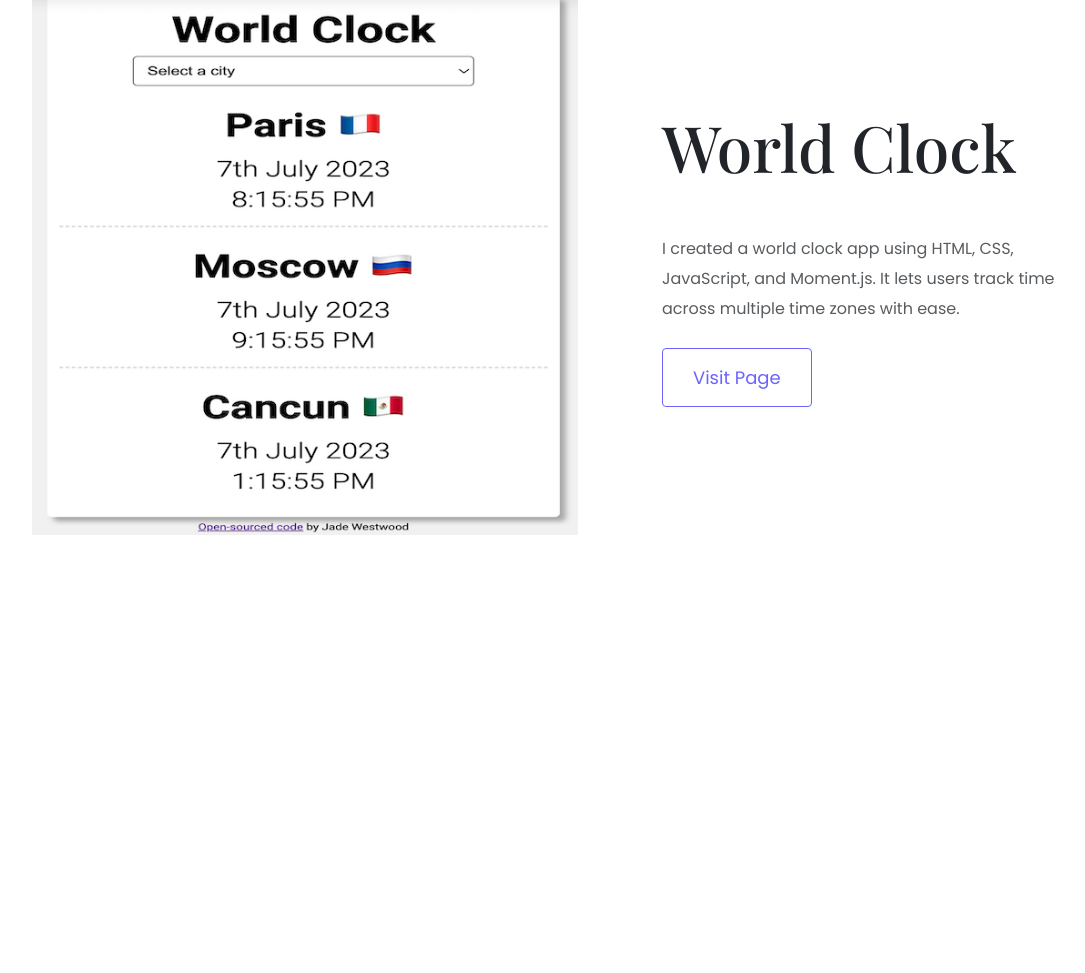
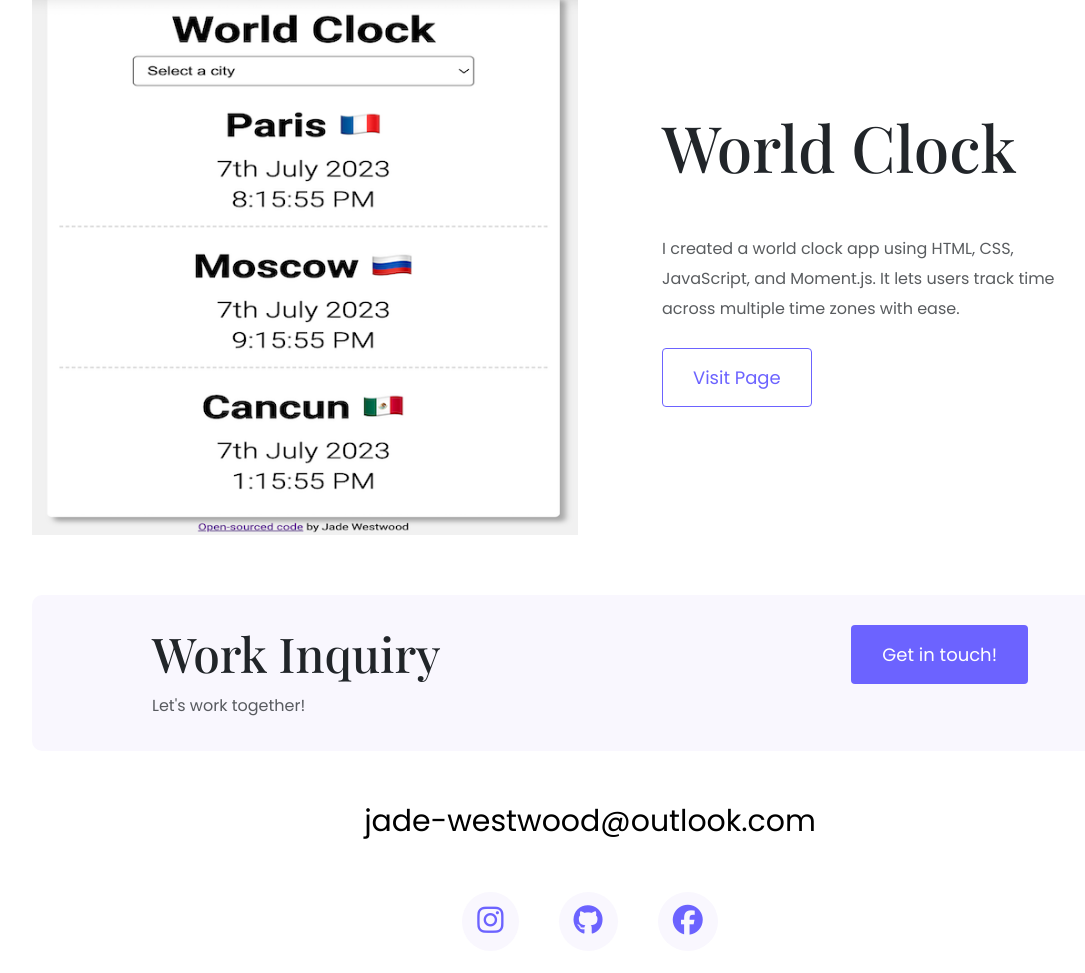
Before and after one commit to J-Westwood2324/portfolio, a plain HTML site: page index.html in a window 1280 px wide. Shown: the part 2324-3297 px from the top of the page, without its empty margins (50-1135 px from the left). Before the commit the page ends 2907 px from the top, so only its background shows below. Drawn offline with nearby package versions, Linux system fonts and the light colour scheme.

Commit message:
added footer

```diff
--- a/index.html
+++ b/index.html
@@ -42,7 +42,7 @@
     </div>
 
     <h3 class="text-center m-5">Featured Projects</h3>
-    <div class="container">
+    <div class="container featured-projects">
       <div class="row mb-5">
         <div class="col d-none d-lg-block">
           <img
@@ -105,6 +105,39 @@
           </div>
         </div>
       </div>
+      <footer>
+        <div class="contact-box d-flex justify-content-between mb-5">
+          <div>
+            <h4>Work Inquiry</h4>
+            <p class="text-muted">Let's work together!</p>
+          </div>
+          <div>
+            <a href="/contact.html" class="btn btn-branding">Get in touch!</a>
+          </div>
+        </div>
+        <div class="d-flex justify-content-center mb-5">
+          <a href="mailto:jade-westwood@outlook.com" class="email-link"
+            >jade-westwood@outlook.com</a
+          >
+        </div>
+        <div class="social-links d-flex justify-content-center">
+          <a
+            href="https://www.instagram.com/jadewestwoood/?hl=en"
+            target="_blank"
+          >
+            <i class="fa-brands fa-instagram"></i
+          ></a>
+          <a href="https://github.com/J-Westwood2324" target="_blank"
+            ><i class="fa-brands fa-github"></i
+          ></a>
+          <a
+            href="https://www.facebook.com/jade.westwood.1/?locale=en_GB"
+            target="_blank"
+          >
+            <i class="fa-brands fa-facebook"></i
+          ></a>
+        </div>
+      </footer>
     </div>
     <script
       src="https://cdn.jsdelivr.net/npm/bootstrap@5.3.1/dist/js/bootstrap.bundle.min.js"
--- a/styles/portfolio.css
+++ b/styles/portfolio.css
@@ -22,6 +22,9 @@ h1 {
 }
 h2 {
   font-size: 64px;
+}
+h4 {
+  font-size: 48px;
 }
 p {
   font-size: 16px;
@@ -131,12 +134,48 @@ nav li.active a {
 .logo {
   max-height: 150px;
 }
+footer {
+  margin: 60px 0;
+}
+footer .contact-box {
+  background-color: var(--primary-color);
+  padding: 30px 120px;
+  border-radius: 10px;
+}
+footer .contact-box p {
+  margin: 0;
+}
+footer .email-link {
+  text-decoration: none;
+  font-size: 30px;
+  color: black;
+}
+footer .email-link:hover {
+  color: var(--branding-color);
+}
+footer .social-links a {
+  margin: 0 20px;
+  color: var(--branding-color);
+  background-color: var(--primary-color);
+  padding: 7px 15px;
+  font-size: 30px;
+  border-radius: 50%;
+  transition: all 150ms ease-in-out;
+}
+footer .social-links a:hover {
+  color: white;
+  background-color: var(--branding-color);
+}
+
 @media (max-width: 960px) {
   h1 {
     font-size: 44px;
   }
   h2 {
     font-size: 36px;
+  }
+  h4 {
+    font-size: 18px;
   }
   .hero {
     padding: 80px 10px;
@@ -146,6 +185,7 @@ nav li.active a {
   }
   .project-description {
     padding: 0;
+    margin: 0;
     text-align: center;
   }
   .content-container {
@@ -155,7 +195,21 @@ nav li.active a {
   .logo {
     display: none;
   }
+
   nav a {
     font-size: 14px;
   }
+  footer .contact-box {
+    padding: 30px;
+  }
+  footer .contact-box a {
+    font-size: 16px;
+    padding: 10px;
+  }
+  footer .email-link {
+    font-size: 18px;
+  }
+  footer .social-links a {
+    font-size: 16px;
+  }
 }
```
Also changed, not shown: about.html (+33 -0 lines), contact.html (+33 -0 lines), work.html (+33 -0 lines).
